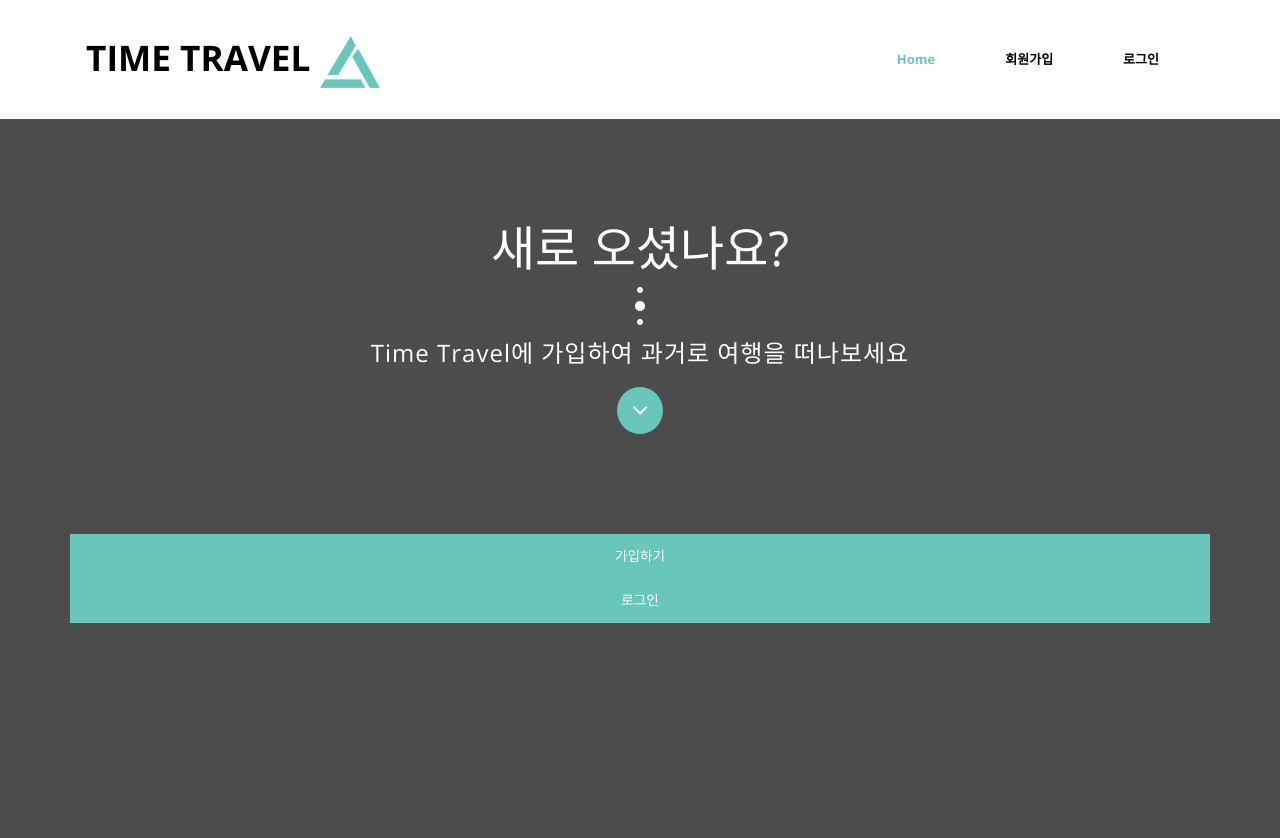
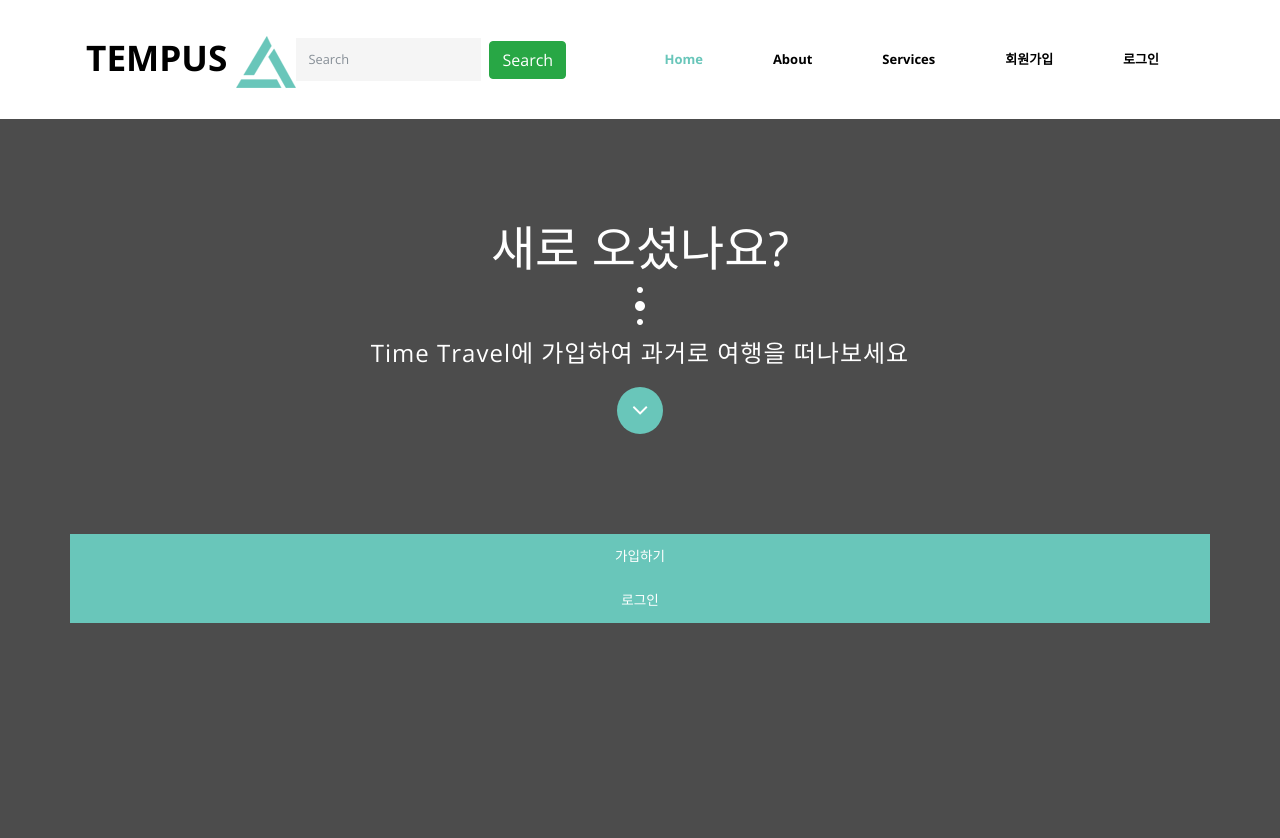
Before and after one commit to jhmk612/TimeTravel, a Django app: page / in a window 1280 px wide. Shown: the top 838 px of the page. Run offline with Django 3.2, Linux system fonts and the light colour scheme; some libraries are stand-ins or nearby versions.

Commit message:
navbar 78 - 101
78  - 90번 라인 navbar 내용을
search, search 버튼, about, services 추가해서 78-101로 바꿨습니다.
about, services는 로그인 item class, href 양식 복사했습니다.

```diff
--- a/timetravel/index/templates/index/home.html
+++ b/timetravel/index/templates/index/home.html
@@ -75,10 +75,16 @@ http://www.templatemo.com/tm-511-journey
                 <div class="container">
                     <div class="row">
                         <nav class="navbar navbar-expand-lg narbar-light">
-                            <a class="navbar-brand mr-auto" href="#">Time Travel
+							<a class="navbar-brand mr-auto" href="#">TEMPUS
                                 <img src="{% static 'img/logo.png'%}" alt="Site logo">
 
                             </a>
+							<form class="form-inline" action="/action_page.php">
+							<input class="form-control mr-sm-2" type="text" placeholder="Search">
+							<button class="btn btn-success" type="submit">Search</button>
+							</form>
+
+
                             <button type="button" id="nav-toggle" class="navbar-toggler collapsed" data-toggle="collapse" data-target="#mainNav" aria-expanded="false" aria-label="Toggle navigation">
                                 <span class="navbar-toggler-icon"></span>
                             </button>
@@ -87,13 +93,13 @@ http://www.templatemo.com/tm-511-journey
                                   <li class="nav-item">
                                     <a class="nav-link active" href="#top">Home <span class="sr-only">(current)</span></a>
                                 </li>
-                                {% if not user.is_anonymous %}
-								<li class="nav-item">
-                                    <a class="nav-link active" href="#top">About <span class="sr-only">(current)</span></a>
+                                <li class="nav-item">
+                                    <a class="nav-link js-scroll-trigger" href="{% url 'accounts:signup' %}"> About <span class="sr-only">(current)</span></a>
                                 </li>
 								  <li class="nav-item">
-                                    <a class="nav-link active" href="#top">Services <span class="sr-only">(current)</span></a>
+                                    <a class="nav-link js-scroll-trigger" href="{% url 'accounts:signup' %}"> Services <span class="sr-only">(current)</span></a>
                                 </li>
+                                {% if not user.is_anonymous %}
 
 
                     <li class="nav-item"><a class="nav-link js-scroll-trigger" href="#">{{user.last_name}}{{user.first_name}}님, 환영합니다!</a></li>
```
